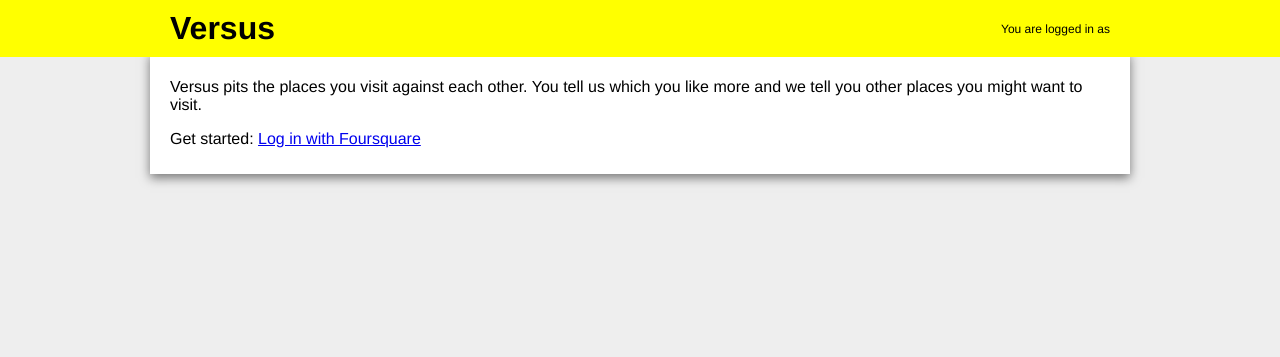
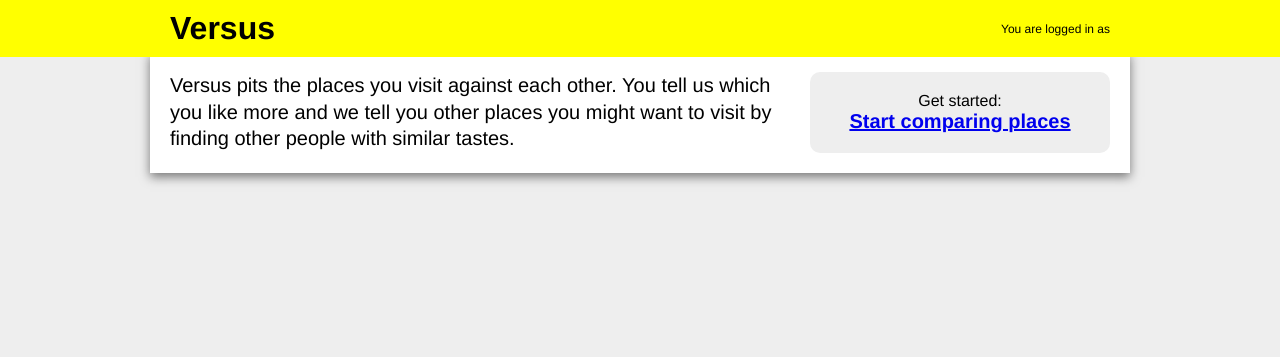
Before and after one commit to georgebrock/Versus, a Django app: page / in a window 1280 px wide. Shown: the top 357 px of the page. Run offline with Django 3.2, Linux system fonts and the light colour scheme; the visitor is signed in with stand-in values (Sample User, id 1).

Commit message:
Improve the homepage.

```diff
--- a/versus/static/css/screen.css
+++ b/versus/static/css/screen.css
@@ -50,6 +50,33 @@
     font-size:                  12px;
 }
 
+
+#welcome p {
+    margin:                     10px 0;
+}
+#welcome .intro {
+    float:                      left;
+    width:                      620px;
+    font-size:                  20px;
+    line-height:                1.33;
+}
+#welcome .start {
+    float:                      right;
+    width:                      280px;
+    padding:                    20px 10px;
+    background:                 #eee;
+    text-align:                 center;
+    -webkit-border-radius:      10px;
+    -moz-border-radius:         10px;
+    border-radius:              10px;
+}
+#welcome .start a {
+    display:                    block;
+    font-size:                  20px;
+    font-weight:                bold;
+}
+
+
 #compare,
 #recommendations {
     width:                      460px;
@@ -61,7 +88,6 @@
 #recommendations {
     float:                      right;
 }
-
 
 #compare button {
     display:                    block;
--- a/versus/templates/core/homepage.html
+++ b/versus/templates/core/homepage.html
@@ -1,14 +1,23 @@
 {% extends "base.html" %}
 
 {% block content %}
-  <p>
+
+<div id='welcome'>
+  <p class='intro'>
     Versus pits the places you visit against each other.
     You tell us which you like more and we tell you other places
-    you might want to visit.
+    you might want to visit by finding other people with similar
+    tastes.
   </p>
 
-  <p>
+  <p class='start'>
     Get started:
-    <a href='{% url login %}'>Log in with Foursquare</a>
+    {% if user.is_authenticated %}
+      <a href='{% url compare %}'>Start comparing places</a>
+    {% else %}
+      <a href='{% url login %}'>Log in with Foursquare</a>
+    {% endif %}
   </p>
+</div>
+
 {% endblock %}
```
